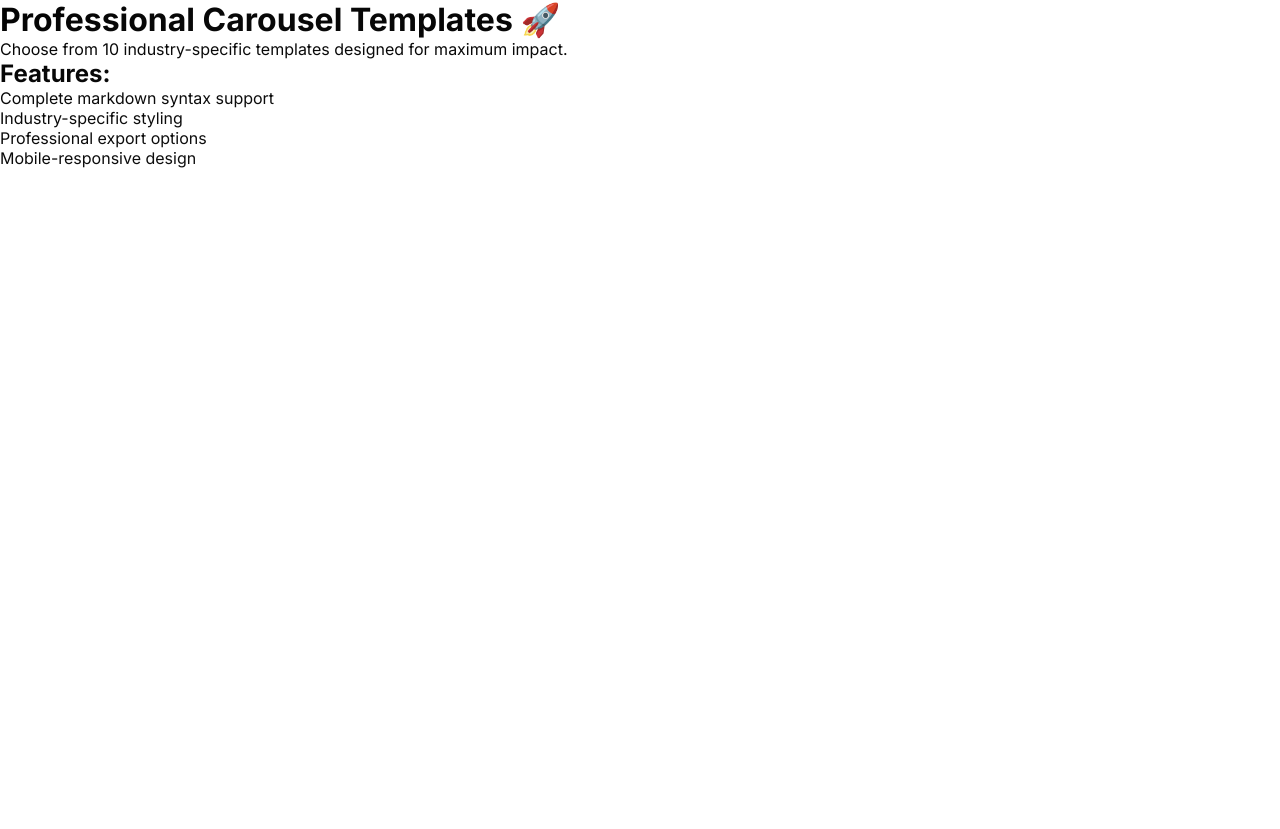
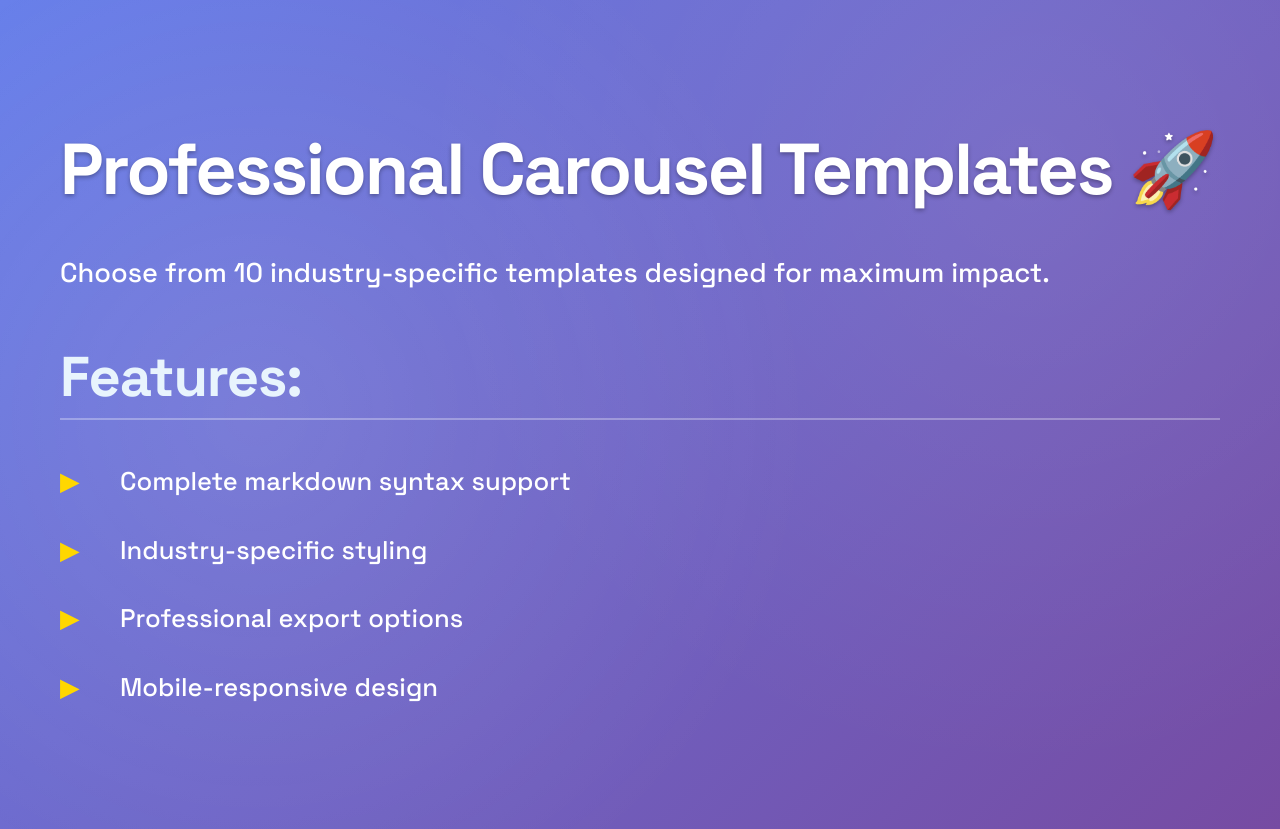
Before and after one commit to prashdash112/stack, a Flask app: page /carousel_template.html in a window 1280 px wide. Before the commit the page ends 168 px from the top, so only its background shows below. Run offline with Flask 3, Linux system fonts and the light colour scheme; parts of the project's set-up code (start-up, migrations or seed data) failed here and were passed over; some libraries are stand-ins or nearby versions.

Commit message:
modified base template

```diff
--- a/templates/carousel_template.html
+++ b/templates/carousel_template.html
@@ -31,280 +31,348 @@
             overflow: hidden;
         }
 
-        /* Common template styles */
-        /* .template-base {
-            padding: 40px;
+        /* LinkedIn Carousel Optimized Base Styles */
+        /* 🎯 SMART BASE TEMPLATE - SIZE FOUNDATION ONLY */
+/* This provides SIZING but allows templates to override STYLING */
+
+.template-base {
+    padding: 80px 60px;
     min-height: 100vh;
-            line-height: 1.6;
+    line-height: 1.9;
     position: relative;
-        }
-
-        .template-base h1, .template-base h2, .template-base h3,
-        .template-base h4, .template-base h5, .template-base h6 {
-            margin: 20px 0 15px 0;
+    font-size: 1.5rem;
+}
+
+/* 📏 FONT SIZES ONLY - Let templates handle colors, backgrounds, etc. */
+.template-base h1 {
+    font-size: 4.5rem !important;
+    font-weight: 900;
+    margin: 50px 0 40px 0;
+    line-height: 1.1;
+    letter-spacing: -0.03em;
+    /* NO color, background, or decorative styles - templates handle this */
+}
+
+.template-base h2 {
+    font-size: 3.5rem !important;
+    font-weight: 800;
+    margin: 45px 0 35px 0;
+    line-height: 1.2;
+    letter-spacing: -0.02em;
+    /* NO color, background, or decorative styles */
+}
+
+.template-base h3 {
+    font-size: 2.8rem !important;
+    font-weight: 700;
+    margin: 40px 0 25px 0;
+    line-height: 1.3;
+    letter-spacing: -0.01em;
+    /* NO color, background, or decorative styles */
+}
+
+.template-base h4 {
+    font-size: 2.3rem !important;
+    font-weight: 700;
+    margin: 35px 0 25px 0;
+    line-height: 1.4;
+    /* NO color, background, or decorative styles */
+}
+
+.template-base h5 {
+    font-size: 1.9rem !important;
     font-weight: 600;
-        }
-
+    margin: 30px 0 20px 0;
+    line-height: 1.5;
+    /* NO color, background, or decorative styles */
+}
+
+.template-base h6 {
+    font-size: 1.6rem !important;
+    font-weight: 600;
+    margin: 25px 0 18px 0;
+    line-height: 1.5;
+    /* NO color, background, or decorative styles */
+}
+
+/* 📝 TEXT SIZING ONLY */
 .template-base p {
-            margin-bottom: 18px;
-        }
-
+    margin-bottom: 32px;
+    font-size: 1.7rem !important;
+    line-height: 1.8;
+    font-weight: 500;
+    /* NO colors - let templates handle styling */
+}
+
+/* 📋 LIST SIZING ONLY */
 .template-base ul, .template-base ol {
-            margin: 20px 0;
+    margin: 40px 0;
     padding-left: 0;
+    font-size: 1.6rem !important;
 }
 
 .template-base li {
     list-style: none;
-            margin: 12px 0;
-            padding-left: 30px;
+    margin: 25px 0;
+    padding-left: 60px;
     position: relative;
-        }
-
-        .template-base pre {
-            background: rgba(0,0,0,0.1);
-            border-radius: 8px;
-            padding: 20px;
-            margin: 20px 0;
-            overflow-x: auto;
-            font-family: 'JetBrains Mono', monospace;
-        }
-
-        .template-base code {
-            font-family: 'JetBrains Mono', monospace;
-            font-size: 0.9em;
-        }
-
-        .template-base p code {
-            background: rgba(0,0,0,0.1);
-            padding: 3px 6px;
-            border-radius: 4px;
-        }
-
-        .template-base table {
-            width: 100%;
-            border-collapse: collapse;
-            margin: 25px 0;
-            border-radius: 8px;
-            overflow: hidden;
-        }
-
-        .template-base th, .template-base td {
-            padding: 12px 15px;
-            text-align: left;
-            border-bottom: 1px solid;
-        }
-
-        .template-base th {
-            font-weight: 600;
-        }
-
-        .template-base blockquote {
-            margin: 20px 0;
-            padding: 15px 20px;
-            border-radius: 8px;
-            font-style: italic;
-            border-left: 4px solid;
-        }
-
-        .template-base a {
-            text-decoration: none;
-            font-weight: 500;
-        }
-
-        .template-base a:hover {
-            text-decoration: underline;
-        }
-
-        .template-base hr {
-            border: none;
-            height: 2px;
-            margin: 30px 0;
-        }
-
-        .template-base strong {
-            font-weight: 700;
-        }
-
-        .template-base em {
-            font-style: italic;
-        } */
-        /* LinkedIn Carousel Optimized Base Styles */
-        .template-base {
-            padding: 60px;
-            min-height: 100vh;
-            line-height: 1.8;
-            position: relative;
-            font-size: 1.25rem;
-        }
-
-        /* ONLY apply base styles when template doesn't override */
-        .template-base:not([class*="tech-"]):not([class*="product-"]):not([class*="finance-"]):not([class*="health-"]):not([class*="saas-"]):not([class*="dark-"]):not([class*="sketchy-"]):not([class*="executive-"]):not([class*="gradient-"]):not([class*="retro-"]):not([class*="glass-"]) h1,
-        .template-base h1:not(.template-styled) {
-            font-size: 3.5rem;
-            font-weight: 800;
-            margin: 40px 0 30px 0;
-            line-height: 1.2;
-            letter-spacing: -0.02em;
-        }
-
-        .template-base:not([class*="tech-"]):not([class*="product-"]):not([class*="finance-"]):not([class*="health-"]):not([class*="saas-"]):not([class*="dark-"]):not([class*="sketchy-"]):not([class*="executive-"]):not([class*="gradient-"]):not([class*="retro-"]):not([class*="glass-"]) h2,
-        .template-base h2:not(.template-styled) {
-            font-size: 2.8rem;
-            font-weight: 700;
-            margin: 35px 0 25px 0;
-            line-height: 1.3;
-        }
-
-        .template-base:not([class*="tech-"]):not([class*="product-"]):not([class*="finance-"]):not([class*="health-"]):not([class*="saas-"]):not([class*="dark-"]):not([class*="sketchy-"]):not([class*="executive-"]):not([class*="gradient-"]):not([class*="retro-"]):not([class*="glass-"]) h3,
-        .template-base h3:not(.template-styled) {
-            font-size: 2.2rem;
-            font-weight: 600;
-            margin: 30px 0 20px 0;
-            line-height: 1.4;
-        }
-
-        .template-base:not([class*="tech-"]):not([class*="product-"]):not([class*="finance-"]):not([class*="health-"]):not([class*="saas-"]):not([class*="dark-"]):not([class*="sketchy-"]):not([class*="executive-"]):not([class*="gradient-"]):not([class*="retro-"]):not([class*="glass-"]) h4,
-        .template-base h4:not(.template-styled) {
-            font-size: 1.8rem;
-            font-weight: 600;
-            margin: 25px 0 18px 0;
-        }
-
-        .template-base:not([class*="tech-"]):not([class*="product-"]):not([class*="finance-"]):not([class*="health-"]):not([class*="saas-"]):not([class*="dark-"]):not([class*="sketchy-"]):not([class*="executive-"]):not([class*="gradient-"]):not([class*="retro-"]):not([class*="glass-"]) h5,
-        .template-base h5:not(.template-styled) {
-            font-size: 1.5rem;
-            font-weight: 600;
-            margin: 20px 0 15px 0;
-        }
-
-        .template-base:not([class*="tech-"]):not([class*="product-"]):not([class*="finance-"]):not([class*="health-"]):not([class*="saas-"]):not([class*="dark-"]):not([class*="sketchy-"]):not([class*="executive-"]):not([class*="gradient-"]):not([class*="retro-"]):not([class*="glass-"]) h6,
-        .template-base h6:not(.template-styled) {
-            font-size: 1.3rem;
-            font-weight: 600;
-            margin: 18px 0 12px 0;
-        }
-
-        .template-base p {
-            margin-bottom: 24px;
-            font-size: 1.35rem;
+    font-size: 1.6rem !important;
     line-height: 1.7;
     font-weight: 500;
-        }
-
-        .template-base ul, .template-base ol {
-            margin: 30px 0;
-            padding-left: 0;
-            font-size: 1.3rem;
-        }
-
-        .template-base li {
-            list-style: none;
-            margin: 20px 0;
-            padding-left: 45px;
-            position: relative;
-            font-size: 1.3rem;
-            line-height: 1.6;
-            font-weight: 500;
-        }
-
+    /* NO bullet styling - templates handle ::before */
+}
+
+/* 💻 CODE SIZING ONLY */
 .template-base pre {
-            background: rgba(0,0,0,0.08);
-            border: 2px solid rgba(0,0,0,0.1);
-            border-radius: 15px;
-            padding: 30px;
-            margin: 35px 0;
+    border-radius: 20px;
+    padding: 40px !important;
+    margin: 50px 0;
     overflow-x: auto;
-            font-family: 'JetBrains Mono', monospace;
-            font-size: 1.1rem;
-            line-height: 1.6;
-            box-shadow: 0 8px 25px rgba(0,0,0,0.1);
+    font-size: 1.4rem !important;
+    line-height: 1.7;
+    /* NO background, border, colors - templates handle styling */
 }
 
 .template-base code {
-            font-family: 'JetBrains Mono', monospace;
-            font-size: 1.1rem;
+    font-size: 1.3rem !important;
     font-weight: 600;
+    /* NO background, colors - templates handle styling */
 }
 
 .template-base p code {
-            background: rgba(0,0,0,0.08);
-            border: 1px solid rgba(0,0,0,0.15);
-            padding: 6px 12px;
-            border-radius: 8px;
-            font-size: 1.05rem;
+    padding: 8px 16px !important;
+    border-radius: 10px;
+    font-size: 1.2rem !important;
     font-weight: 600;
-        }
-
+    white-space: nowrap;
+    /* NO background, colors - templates handle styling */
+}
+
+/* 📊 TABLE SIZING ONLY */
 .template-base table {
     width: 100%;
     border-collapse: separate;
     border-spacing: 0;
-            margin: 40px 0;
-            border-radius: 15px;
+    margin: 50px 0;
+    border-radius: 20px;
     overflow: hidden;
-            box-shadow: 0 10px 30px rgba(0,0,0,0.15);
-            font-size: 1.2rem;
+    font-size: 1.4rem !important;
+    /* NO background, shadows, borders - templates handle styling */
 }
 
 .template-base th, .template-base td {
-            padding: 20px 25px;
+    padding: 25px 30px !important;
     text-align: left;
-            border-bottom: 2px solid rgba(0,0,0,0.1);
-            font-size: 1.2rem;
-            line-height: 1.5;
+    font-size: 1.4rem !important;
+    line-height: 1.6;
+    /* NO background, colors, borders - templates handle styling */
 }
 
 .template-base th {
-            font-weight: 700;
-            font-size: 1.3rem;
-            background: rgba(0,0,0,0.05);
+    font-weight: 800;
+    font-size: 1.5rem !important;
     text-transform: uppercase;
-            letter-spacing: 0.5px;
-        }
-
+    letter-spacing: 1px;
+    /* NO background, colors - templates handle styling */
+}
+
+/* 💬 BLOCKQUOTE SIZING ONLY */
 .template-base blockquote {
-            margin: 35px 0;
-            padding: 25px 35px;
-            border-radius: 15px;
+    margin: 50px 0;
+    padding: 40px 50px !important;
+    border-radius: 20px;
     font-style: italic;
-            border-left: 6px solid rgba(0,0,0,0.2);
-            background: rgba(0,0,0,0.03);
-            font-size: 1.4rem;
-            line-height: 1.7;
-            box-shadow: 0 5px 20px rgba(0,0,0,0.08);
-        }
-
+    font-size: 1.8rem !important;
+    line-height: 1.8;
+    font-weight: 500;
+    position: relative;
+    /* NO background, border, colors - templates handle styling */
+}
+
+/* 🔗 LINK SIZING ONLY */
 .template-base a {
     text-decoration: none;
-            font-weight: 600;
+    font-weight: 700;
     font-size: inherit;
-            border-bottom: 2px solid currentColor;
     transition: all 0.3s ease;
-        }
-
-        .template-base a:hover {
-            text-decoration: none;
-            opacity: 0.8;
-            transform: translateY(-1px);
-        }
-
+    position: relative;
+    /* NO colors, borders - templates handle styling */
+}
+
+/* ➖ DIVIDER SIZING ONLY */
 .template-base hr {
     border: none;
-            height: 4px;
-            margin: 50px 0;
-            border-radius: 2px;
-            background: linear-gradient(90deg, transparent, rgba(0,0,0,0.2), transparent);
-        }
-
+    height: 6px !important;
+    margin: 60px 0;
+    border-radius: 3px;
+    /* NO background, colors - templates handle styling */
+}
+
+/* 💪 TEXT STYLING SIZING ONLY */
 .template-base strong {
-            font-weight: 800;
+    font-weight: 900;
     font-size: inherit;
+    /* NO colors - templates handle styling */
 }
 
 .template-base em {
     font-style: italic;
     font-size: inherit;
+    font-weight: 600;
+    /* NO colors - templates handle styling */
+}
+
+/* 📱 RESPONSIVE SIZING */
+@media (max-width: 1200px) {
+    .template-base {
+        padding: 60px 40px;
+    }
+
+    .template-base h1 {
+        font-size: 3.8rem !important;
+    }
+
+    .template-base h2 {
+        font-size: 3rem !important;
+    }
+
+    .template-base h3 {
+        font-size: 2.4rem !important;
+    }
+}
+
+@media (max-width: 768px) {
+    .template-base {
+        padding: 40px 30px;
+    }
+
+    .template-base h1 {
+        font-size: 3.2rem !important;
+    }
+
+    .template-base h2 {
+        font-size: 2.6rem !important;
+    }
+
+    .template-base h3 {
+        font-size: 2rem !important;
+    }
+
+    .template-base p {
+        font-size: 1.5rem !important;
+    }
+
+    .template-base li {
+        font-size: 1.4rem !important;
+    }
+}
+
+/* 🎯 FALLBACK BASE STYLING - Only applies when NO template is used */
+.template-base:not([class*="-template"]) {
+    background: linear-gradient(135deg, #fafafa 0%, #f5f7fa 100%);
+    box-shadow: inset 0 0 100px rgba(0,0,0,0.02);
+    font-family: 'Inter', -apple-system, BlinkMacSystemFont, sans-serif;
+    color: #2d3748;
+}
+
+.template-base:not([class*="-template"]) h1 {
+    background: linear-gradient(135deg, #667eea 0%, #764ba2 100%);
+    -webkit-background-clip: text;
+    -webkit-text-fill-color: transparent;
+    background-clip: text;
+    text-shadow: 0 2px 4px rgba(0,0,0,0.08);
+}
+
+.template-base:not([class*="-template"]) h1::after {
+    content: '';
+    position: absolute;
+    bottom: -15px;
+    left: 0;
+    width: 120px;
+    height: 6px;
+    background: linear-gradient(90deg, #667eea, #764ba2);
+    border-radius: 3px;
+    box-shadow: 0 4px 15px rgba(102, 126, 234, 0.3);
+}
+
+.template-base:not([class*="-template"]) h2 {
+    color: #2d3748;
+}
+
+.template-base:not([class*="-template"]) h2::before {
+    content: '';
+    position: absolute;
+    left: 0;
+    bottom: 0;
+    width: 80px;
+    height: 4px;
+    background: linear-gradient(90deg, #667eea, #764ba2);
+    border-radius: 2px;
+}
+
+.template-base:not([class*="-template"]) li::before {
+    content: '●';
+    position: absolute;
+    left: 0;
+    top: 0;
+    color: #667eea;
+    font-size: 2rem;
+    font-weight: bold;
+    text-shadow: 0 2px 4px rgba(102, 126, 234, 0.2);
+}
+
+.template-base:not([class*="-template"]) pre {
+    background: linear-gradient(135deg, #1a202c 0%, #2d3748 100%);
+    border: 3px solid #e2e8f0;
+    color: #e2e8f0;
+    box-shadow: 0 15px 40px rgba(0,0,0,0.15);
+}
+
+.template-base:not([class*="-template"]) p code {
+    background: linear-gradient(135deg, #667eea 0%, #764ba2 100%);
+    color: white;
+    box-shadow: 0 4px 15px rgba(102, 126, 234, 0.2);
+}
+
+.template-base:not([class*="-template"]) table {
+    background: white;
+    box-shadow: 0 20px 50px rgba(0,0,0,0.15);
+}
+
+.template-base:not([class*="-template"]) th {
+    background: linear-gradient(135deg, #667eea 0%, #764ba2 100%);
+    color: white;
+    text-shadow: 0 1px 2px rgba(0,0,0,0.1);
+}
+
+.template-base:not([class*="-template"]) blockquote {
+    border-left: 8px solid #667eea;
+    background: linear-gradient(135deg, #f7fafc 0%, #edf2f7 100%);
+    color: #2d3748;
+    box-shadow: 0 10px 30px rgba(102, 126, 234, 0.1);
+}
+
+.template-base:not([class*="-template"]) a {
+    background: linear-gradient(135deg, #667eea 0%, #764ba2 100%);
+    -webkit-background-clip: text;
+    -webkit-text-fill-color: transparent;
+    background-clip: text;
+}
+
+.template-base:not([class*="-template"]) hr {
+    background: linear-gradient(90deg, transparent, #667eea, #764ba2, transparent);
+    box-shadow: 0 4px 15px rgba(102, 126, 234, 0.2);
+}
+
+.template-base:not([class*="-template"]) strong {
+    background: linear-gradient(135deg, #667eea 0%, #764ba2 100%);
+    -webkit-background-clip: text;
+    -webkit-text-fill-color: transparent;
+    background-clip: text;
+}
+
+.template-base:not([class*="-template"]) em {
+    color: #667eea;
 }
         /* Tech Neural Template */
         .tech-neural-template {
@@ -1219,24 +1287,6 @@
             background: linear-gradient(90deg, transparent, #4caf50, transparent);
         }
 
-        /* Responsive Design */
-        @media (max-width: 768px) {
-            .template-base {
-                padding: 20px;
-            }
-
-            .template-base h1 {
-                font-size: 2rem !important;
-            }
-
-            .template-base h2 {
-                font-size: 1.5rem !important;
-            }
-
-            .template-base h3 {
-                font-size: 1.2rem !important;
-            }
-        }
 
         /* Dark Neon Template */
 .dark-neon-template {
@@ -2059,8 +2109,8 @@ font-family:'Kalam', sans-serif !important;
 </head>
 <body>
     <div class="preview-container">
-        <!-- <div class="tech-neural-template template-base" id="preview"> -->
-        <div class="tech-neural-template" id="preview"></div>
+        <div class="tech-neural-template template-base" id="preview">
+        <!-- <div class="tech-neural-template" id="preview"></div> -->
             <h1>Professional Carousel Templates 🚀</h1>
             <p>Choose from 10 industry-specific templates designed for maximum impact.</p>
             <h2>Features:</h2>
@@ -2247,12 +2297,12 @@ font-family:'Kalam', sans-serif !important;
                     // Parse markdown to HTML first
                     const htmlContent = marked.parse(content || '');
                     preview.innerHTML = htmlContent;
-                    preview.className = template + '-template';// template-base';
+                    preview.className = template + '-template template-base';
                     currentTemplate = template;
                 } catch (error) {
                     console.error('Error parsing markdown:', error);
                     preview.innerHTML = content || '';
-                    preview.className = template + '-template'; // template-base';
+                    preview.className = template + '-template template-base';
                     currentTemplate = template;
                 }
             }
```
Lines whose indentation alone changed are shown as unchanged.
